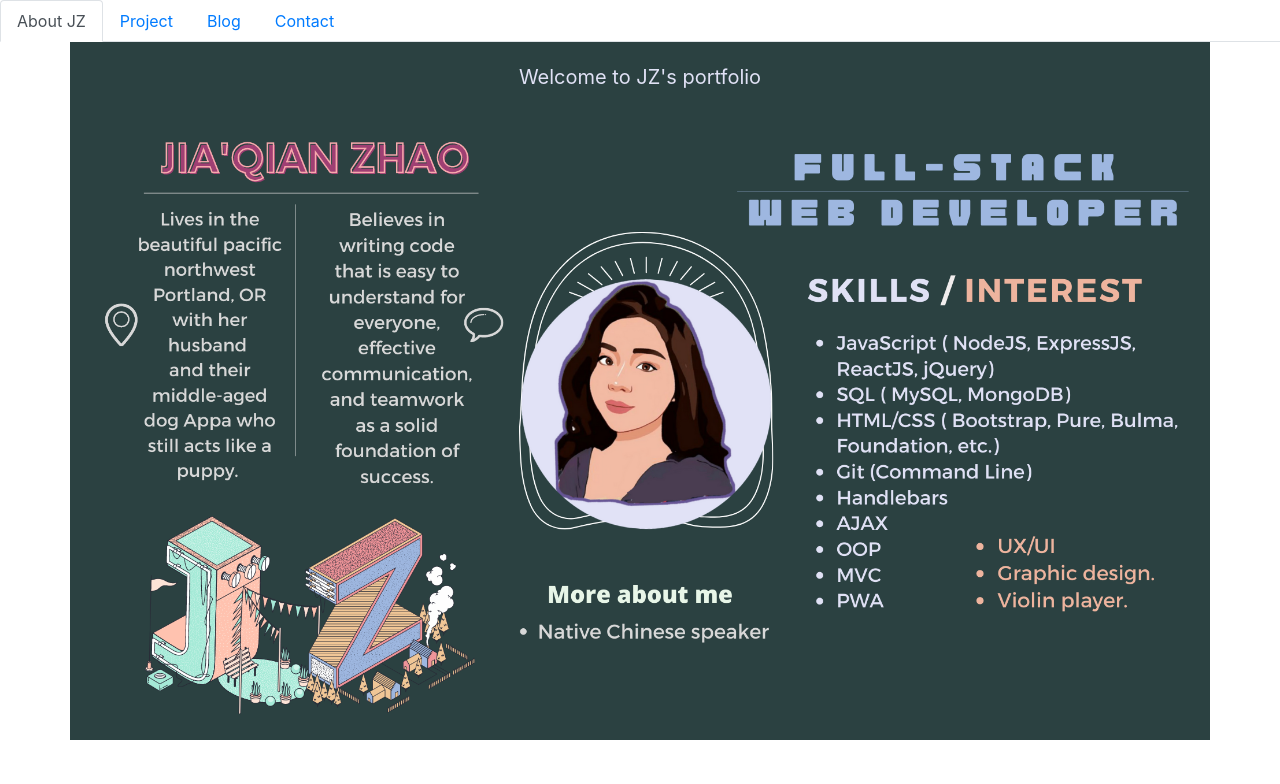
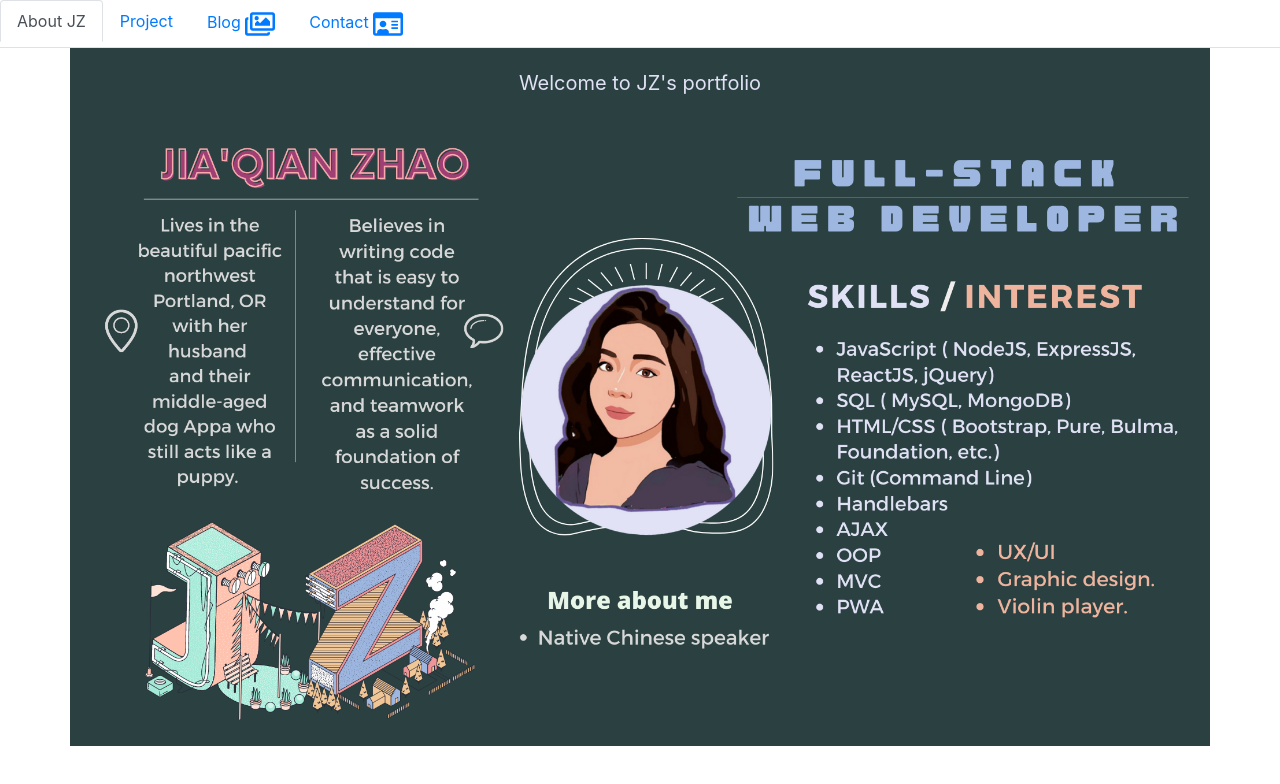
Before and after one commit to JZSweet/JZ-Portfolio, a React (Create React App) app: page / in a window 1280 px wide. Shown: the top 784 px of the page. Built offline with nearby package versions, Linux system fonts and the light colour scheme.

Commit message:
add some icons to navbar

```diff
--- a/src/components/NavTabs.js
+++ b/src/components/NavTabs.js
@@ -1,4 +1,5 @@
 import React from "react";
+import { FaRegIdCard, FaRegImages } from "react-icons/fa";
 
 function NavTabs(props) {
   return (
@@ -27,7 +28,7 @@ function NavTabs(props) {
           onClick={() => props.handlePageChange("Blog")}
           className={props.currentPage === "Blog" ? "nav-link active" : "nav-link"}
         >
-          Blog
+          Blog <FaRegImages size={30} />
         </a>
       </li>
       <li className="nav-item">
@@ -36,7 +37,7 @@ function NavTabs(props) {
           onClick={() => props.handlePageChange("Contact")}
           className={props.currentPage === "Contact" ? "nav-link active" : "nav-link"}
         >
-          Contact
+          Contact <FaRegIdCard size={30} />
         </a>
       </li>
     </ul>
```
